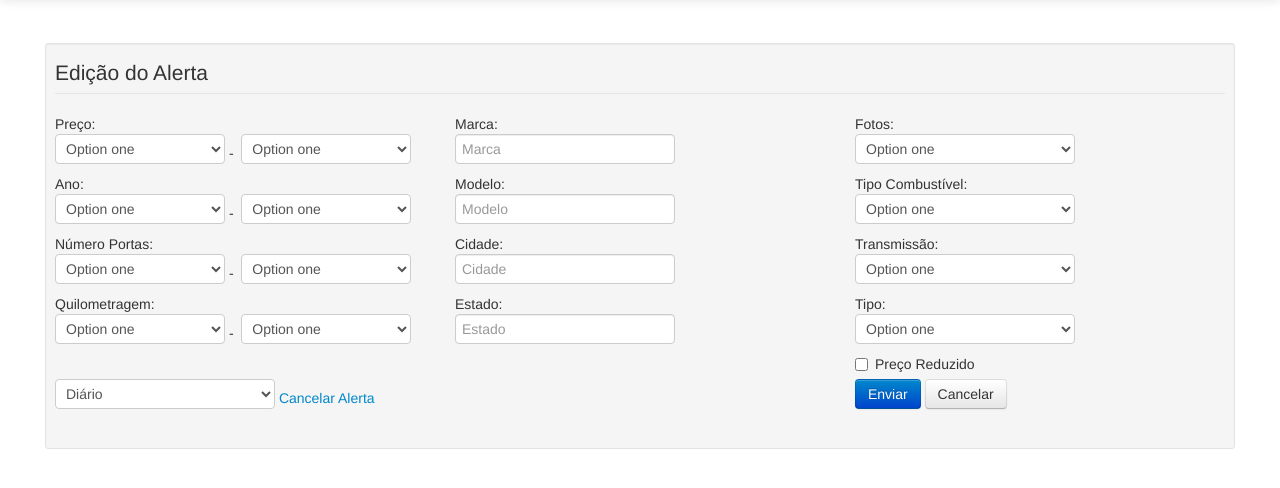
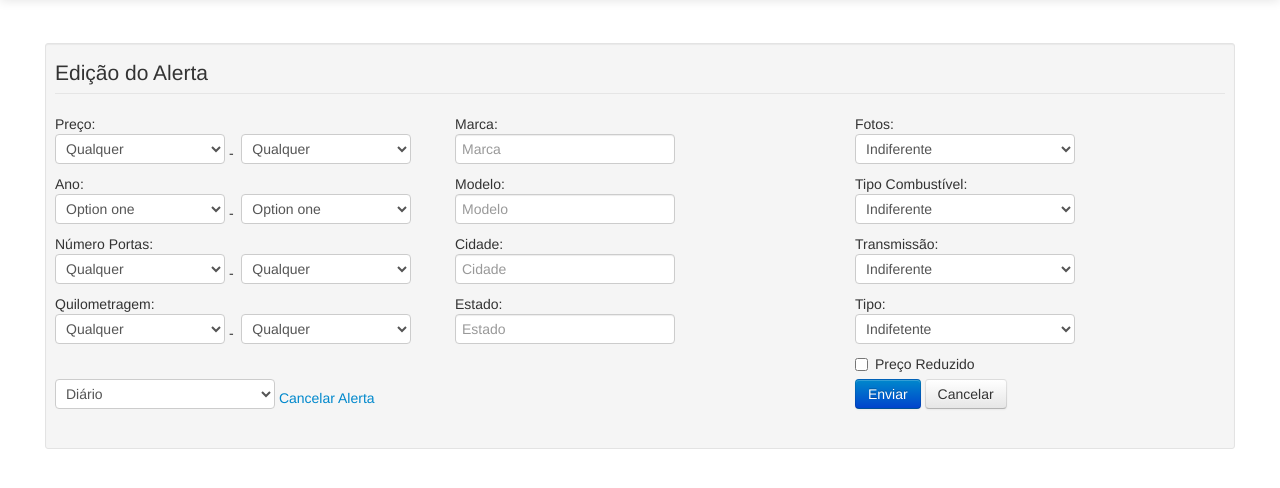
Before and after one commit to mccaetano/AlertasQuecarros, a CodeIgniter app: page /alertas/edita in a window 1280 px wide. Shown: the part 57-545 px from the top of the page. Run offline with CodeIgniter, Linux system fonts and the light colour scheme.

Commit message:
ajuste de dados

```diff
--- a/application/views/editalertas.php
+++ b/application/views/editalertas.php
@@ -16,12 +16,36 @@
 					<div class="form-group">
 						<div class="controls">
 							<select id="iPrecoDe" name="iPrecoDe" class="form-control span2">
-								<option value="1">Option one</option>
-								<option value="2">Option two</option>
+								<option value="0">Qualquer</option>
+								<option value="5000">5.000,00</option>
+								<option value="10000">10.000,00</option>
+								<option value="20000">20.000,00</option>
+								<option value="30000">30.000,00</option>
+								<option value="40000">40.000,00</option>
+								<option value="50000">50.000,00</option>
+								<option value="60000">60.000,00</option>
+								<option value="70000">70.000,00</option>
+								<option value="80000">80.000,00</option>
+								<option value="90000">90.000,00</option>
+								<option value="100000">100.000,00</option>
+								<option value="150000">150.000,00</option>
+								<option value="200000">200.000,00</option>
 							</select>&nbsp;-&nbsp; <select id="iPrecoAte" name="iPrecoAte"
 								class="form-control span2">
-								<option value="1">Option one</option>
-								<option value="2">Option two</option>
+								<option value="0">Qualquer</option>
+								<option value="5000">5.000,00</option>
+								<option value="10000">10.000,00</option>
+								<option value="20000">20.000,00</option>
+								<option value="30000">30.000,00</option>
+								<option value="40000">40.000,00</option>
+								<option value="50000">50.000,00</option>
+								<option value="60000">60.000,00</option>
+								<option value="70000">70.000,00</option>
+								<option value="80000">80.000,00</option>
+								<option value="90000">90.000,00</option>
+								<option value="100000">100.000,00</option>
+								<option value="150000">150.000,00</option>
+								<option value="200000">200.000,00</option>
 							</select>
 						</div>
 					</div>
@@ -32,8 +56,8 @@
 				</div>
 				<div class="span4">
 					<select id="iFotos" name="iFotos" class="form-control">
-						<option value="1">Option one</option>
-						<option value="2">Option two</option>
+						<option value="0">Indiferente</option>
+						<option value="2">Só anúncios com imagens</option>
 					</select>
 				</div>
 			</div>
@@ -64,8 +88,13 @@
 				<div class="span4">
 					<select id="iTipoCombustivel" name="iTipoCombustivel"
 						class="form-control">
-						<option value="1">Option one</option>
-						<option value="2">Option two</option>
+						<option value="0">Indiferente</option>
+						<option value="1">Gasolina</option>
+						<option value="2">Flex</option>
+						<option value="3">Diesel</option>
+						<option value="4">Álcool</option>
+						<option value="5">GNV</option>
+						<option value="6">Elétrico</option>
 					</select>
 				</div>
 			</div>
@@ -80,12 +109,18 @@
 						<div class="form-controls">
 							<select id="iNumeroPortasDe" name="iNumeroPortasDe"
 								class="form-control span2">
-								<option value="1">Option one</option>
-								<option value="2">Option two</option>
+								<option value="0">Qualquer</option>
+								<option value="2">2 portas</option>
+								<option value="3">3 portas</option>
+								<option value="4">4 portas</option>
+								<option value="5">5 portas</option>
 							</select>&nbsp;-&nbsp; <select id="iNumeroPortasAte"
 								name="iNumeroPortasAte" class="form-control span2">
-								<option value="1">Option one</option>
-								<option value="2">Option two</option>
+								<option value="0">Qualquer</option>
+								<option value="2">2 portas</option>
+								<option value="3">3 portas</option>
+								<option value="4">4 portas</option>
+								<option value="5">5 portas</option>
 							</select>
 						</div>
 					</div>
@@ -96,8 +131,9 @@
 				</div>
 				<div class="span4">
 					<select id="iTransmissao" name="iTransmissao" class="form-control">
-						<option value="1">Option one</option>
-						<option value="2">Option two</option>
+						<option value="0">Indiferente</option>
+						<option value="1">Manual</option>
+						<option value="2">Automático</option>
 					</select>
 				</div>
 			</div>
@@ -112,12 +148,36 @@
 						<div class="form-controls">
 							<select id="iQuilometragemDe" name="iQuilometragemDe"
 								class="form-control span2">
-								<option value="1">Option one</option>
-								<option value="2">Option two</option>
+								<option value="0">Qualquer</option>
+								<option value="5000">5.000 km</option>
+								<option value="10000">10.000 km</option>
+								<option value="20000">20.000 km</option>
+								<option value="30000">30.000 km</option>
+								<option value="40000">40.000 km</option>
+								<option value="50000">50.000 km</option>
+								<option value="60000">60.000 km</option>
+								<option value="70000">70.000 km</option>
+								<option value="80000">80.000 km</option>
+								<option value="90000">90.000 km</option>
+								<option value="100000">100.000 km</option>
+								<option value="150000">150.000 km</option>
+								<option value="200000">200.000 km</option>
 							</select>&nbsp;-&nbsp; <select id="iQuilometragemAte"
 								name="iQuilometragemAte" class="form-control span2">
-								<option value="1">Option one</option>
-								<option value="2">Option two</option>
+								<option value="0">Qualquer</option>
+								<option value="5000">5.000 km</option>
+								<option value="10000">10.000 km</option>
+								<option value="20000">20.000 km</option>
+								<option value="30000">30.000 km</option>
+								<option value="40000">40.000 km</option>
+								<option value="50000">50.000 km</option>
+								<option value="60000">60.000 km</option>
+								<option value="70000">70.000 km</option>
+								<option value="80000">80.000 km</option>
+								<option value="90000">90.000 km</option>
+								<option value="100000">100.000 km</option>
+								<option value="150000">150.000 km</option>
+								<option value="200000">200.000 km</option>
 							</select>
 						</div>
 					</div>
@@ -128,8 +188,16 @@
 				</div>
 				<div class="span4">
 					<select id="iTipo" name="iTipo" class="form-control">
-						<option value="1">Option one</option>
-						<option value="2">Option two</option>
+						<option value="0">Indifetente</option>
+						<option value="1">Hatch</option>
+						<option value="2">Sedã</option>
+						<option value="3">Utilitário Esportivo</option>
+						<option value="4">Van</option>
+						<option value="5">Picape</option>
+						<option value="6">Conversível</option>
+						<option value="7">Jipe</option>
+						<option value="8">Blindados</option>
+						<option value="9">Utilitário</option>
 					</select>
 				</div>
 			</div>
```
